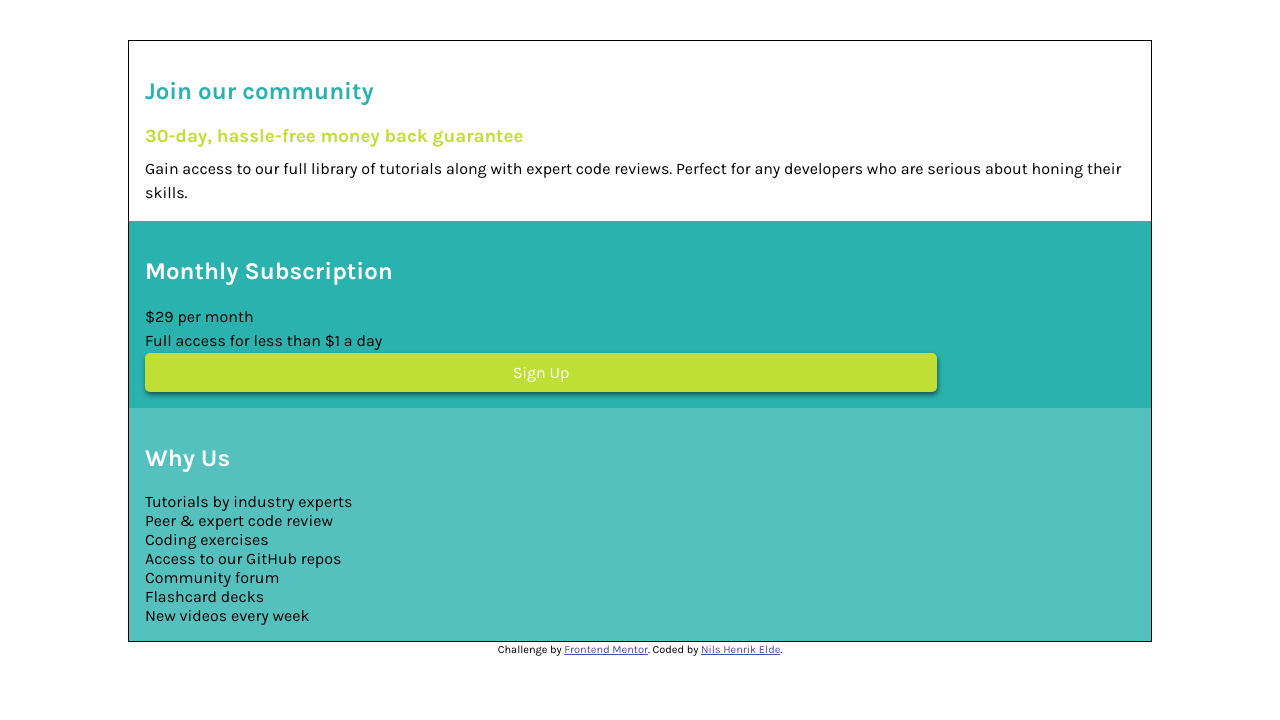
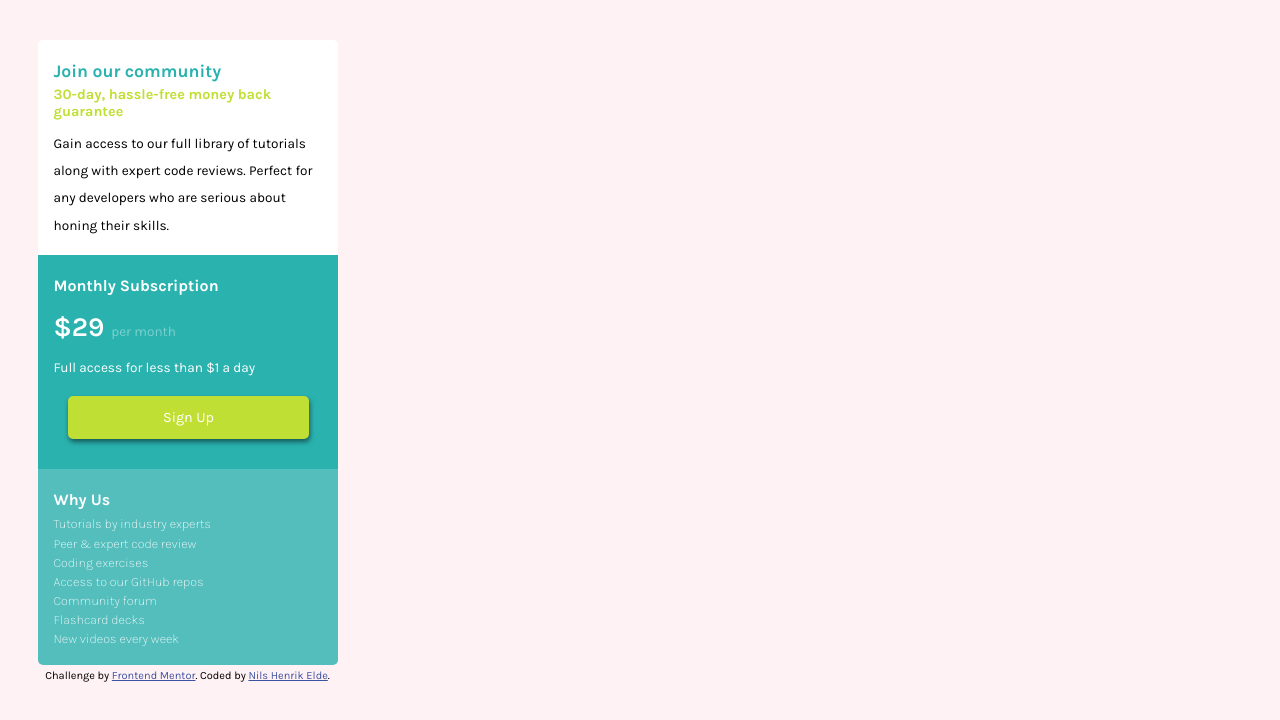
Before and after one commit to nilshenrikelde/Oppgave-Grid-29.okt, a plain HTML site: page index.html in a window 1280 px wide. Drawn offline with Linux system fonts and the light colour scheme.

Commit message:
Updated designs

```diff
--- a/index.html
+++ b/index.html
@@ -47,7 +47,13 @@
         <div id="item2">
           <h2>Monthly Subscription</h2>
           <div>
-            <p>&dollar;29 per month</p>
+            <p>
+              <span class="large-text">&dollar;29 </span>
+              <span class="opacity-text">per month</span>
+            </p>
+
+            <!--
+This is a <span class="large-text">large</span> and <span class="small-text">small</span> -->
           </div>
           <div>
             <p>Full access for less than &dollar;1 a day</p>
--- a/style.css
+++ b/style.css
@@ -14,34 +14,39 @@
 
 body {
   font-size: 16px;
+  width: 375px;
+  background-color: rgba(255, 182, 193, 0.17);
 }
 
 h2 {
-  padding: 20px 0px;
+  padding: 5px 0px;
   color: var(--cyan);
+  font-size: 1.1em;
 }
 
 h3 {
   color: var(--bright-yellow);
   margin-bottom: 10px;
+  font-size: 0.9em;
 }
 
 p {
-  line-height: 1.5;
+  line-height: 2;
+  font-size: 0.85em;
+  color: ;
 }
 
 section {
   margin-top: 40px;
-  border: solid 1px black;
-  display: grid;
   max-width: 80%;
   min-height: 60svh;
   margin-inline: auto;
 }
 
 #item1 {
-  background-color: ;
+  background-color: white;
   padding: 1em;
+  border-radius: 5px 5px 0px 0px;
 }
 
 #item2 {
@@ -50,16 +55,19 @@ section {
   flex-direction: column;
   justify-content: center;
   padding: 1em;
+  color: white;
 }
 
 #item3 {
   background-color: hsl(179 62% 43% / 0.8);
   padding: 1em;
+  border-radius: 0px 0px 5px 5px;
 }
 
 #item2 h2,
 #item3 h2 {
   color: white;
+  font-size: 1em;
 }
 
 button {
@@ -68,11 +76,15 @@ button {
   padding: 10px 20px;
   border: none;
   border-radius: 5px;
-  font-size: 1em;
+  font-size: 0.9em;
   cursor: pointer;
   transition: background-color 0.3s ease;
-  width: 80%;
+  width: 90%;
   box-shadow: 1px 3px 5px 0px hsla(0, 0%, 0%, 50%);
+  display: block;
+  margin-inline: auto;
+  height: 3em;
+  margin: 1em;
 }
 
 .button:hover {
@@ -81,4 +93,17 @@ button {
 
 li {
   list-style-type: none;
+  color: white;
+  font-size: 0.8em;
+  line-height: 1.5;
+  font-weight: 200;
 }
+
+.large-text {
+  font-size: 2em;
+  font-weight: 600;
+}
+
+.opacity-text {
+  color: rgba(255, 255, 255, 0.389);
+}
```
